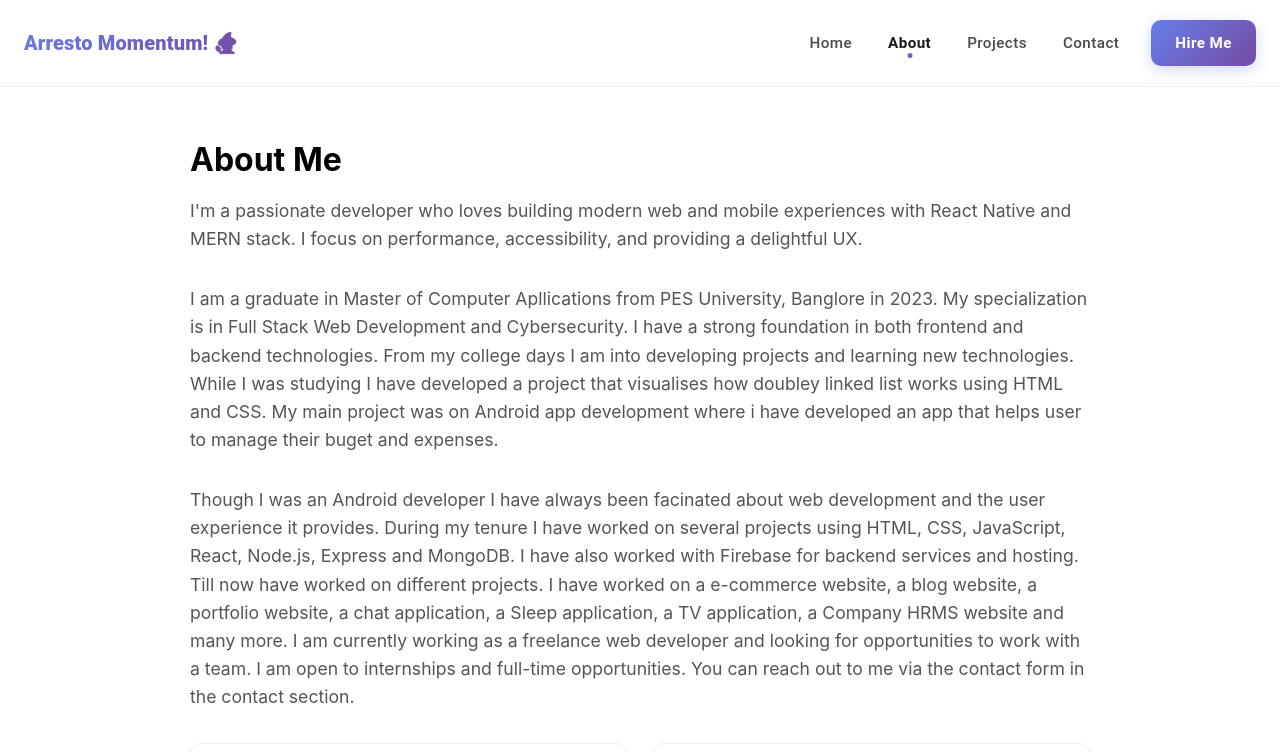
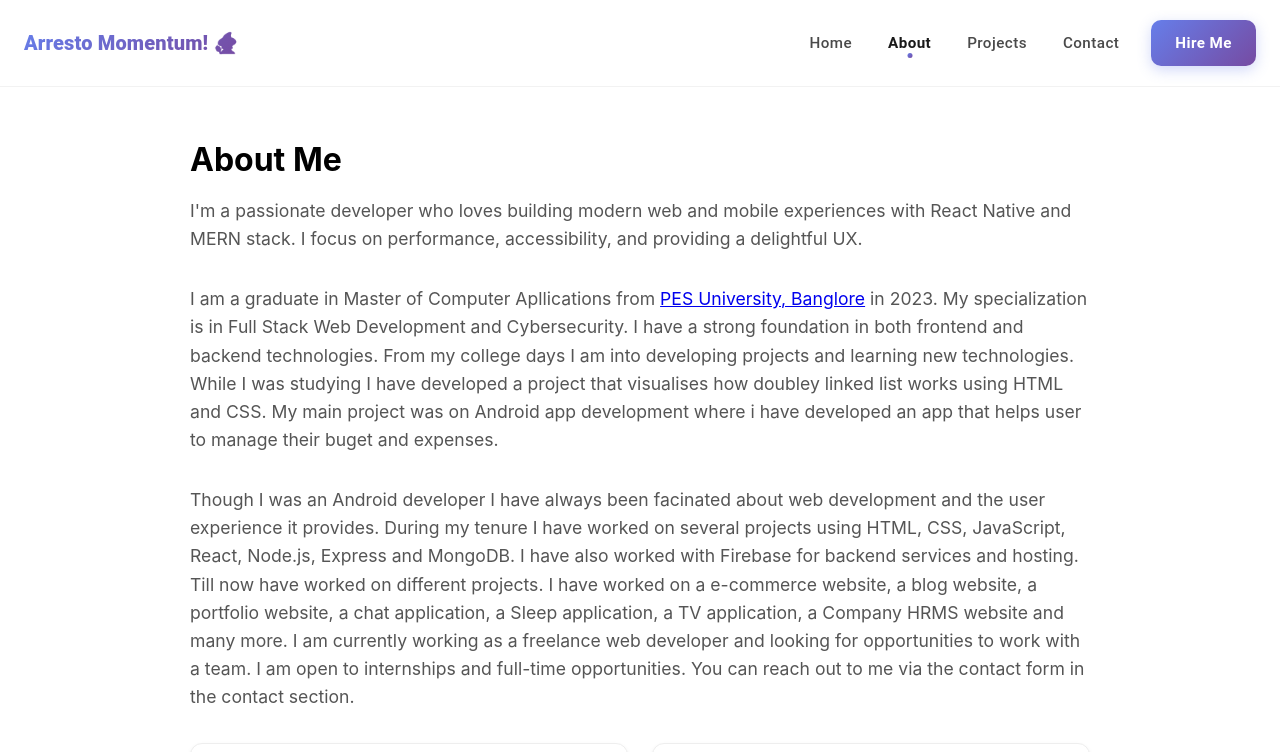
Before and after one commit to Sumanth15/portfolio, a React (Create React App) app: page /about in a window 1280 px wide. Shown: the top 752 px of the page. Built offline with nearby package versions, Linux system fonts and the light colour scheme.

Commit message:
college link

```diff
--- a/src/pages/About.jsx
+++ b/src/pages/About.jsx
@@ -11,7 +11,7 @@ const About = () => {
         and providing a delightful UX.
       </p>
       <p className="about-intro">
-        I am a graduate in Master of Computer Apllications from PES University, Banglore in 2023.
+        I am a graduate in Master of Computer Apllications from <a href="https://www.google.com/maps/place/PES+University/@12.934,77.501,17z" target="_blank">PES University, Banglore</a> in 2023.
         My specialization is in Full Stack Web Development and Cybersecurity.
         I have a strong foundation in both frontend and backend technologies.
         From my college days I am into developing projects and learning new technologies.
```
Also changed, not shown: 1 other file (tests, documents, lock files or other folders).
